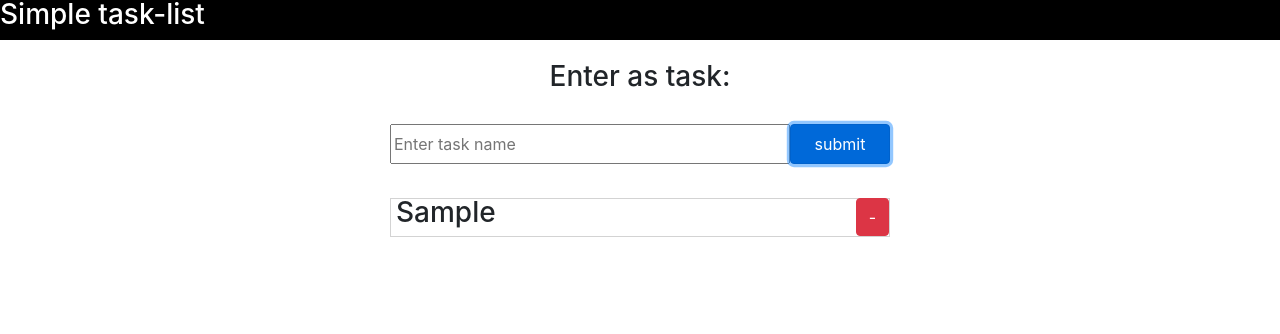
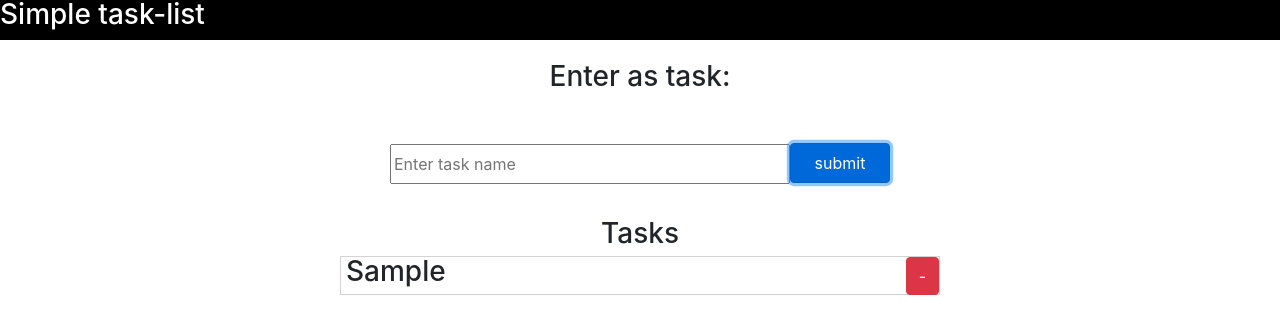
Before and after one commit to badenis19/task-list, a React (Create React App) app: page / in a window 1280 px wide. Both pictures are taken after typing "Sample" into the empty fields and a click on the button "submit". Shown: the top 334 px of the page. Built offline with nearby package versions, Linux system fonts and the light colour scheme.

Commit message:
design changes

```diff
--- a/public/css/style.css
+++ b/public/css/style.css
@@ -1,7 +1,13 @@
+.task-title {
+  height: 39px;
+  width: 600px;
+  text-align: center;
+}
+
 .taskBox {
   margin: 0 auto;
   height: 39px;
-  width: 500px;
+  width: 600px;
   border: 1px solid lightgray;
   display: -webkit-box;
   display: -ms-flexbox;
@@ -13,7 +19,6 @@
       -ms-flex-align: center;
           align-items: center;
   padding-left: 5px;
-  margin-bottom: 1px;
 }
 
 .header {
@@ -54,6 +59,7 @@
 }
 
 .input-box {
+  margin-top: 20px;
   width: 400px;
   height: 40px;
 }
--- a/public/css/style.scss
+++ b/public/css/style.scss
@@ -1,14 +1,22 @@
+.task-title {
+    height: 39px;
+    width: 600px;
+    text-align: center;
+
+}
+
 .taskBox {
     margin: 0 auto;
     height: 39px;
-    width: 500px;
+    width: 600px;
     border: 1px solid lightgray;
     display: flex;
     justify-content: space-between;
     align-items: center;
     padding-left: 5px;
-    margin-bottom: 1px;
+    // margin-bottom: 1px;
 }
+
 
 // ----------------
 
@@ -38,7 +46,7 @@
 
 .inside-main {
     margin: 0 auto;
-    // border: 2px solid red;
+    // border: 2px solid lightgray;
 }
 
 .input {
@@ -48,6 +56,7 @@
 }
 
 .input-box {
+    margin-top: 20px;
     width: 400px;
     height: 40px;
 }
--- a/src/TaskInput.js
+++ b/src/TaskInput.js
@@ -50,6 +50,10 @@ const TaskInput = () => {
                 <input className="input-button btn btn-primary mb-1" type="button" value="submit" onClick={(e) => addTask(e)}/>
             </div>
 
+            <div className="task-title">
+                <h3>Tasks</h3>
+            </div>
+
             {tasks.map((task)=> (
                 // rendering each task on the page, passing the task OBJECT
                 <div key={task.id}>
```
Also changed, not shown: 1 other file (tests, documents, lock files or other folders).
